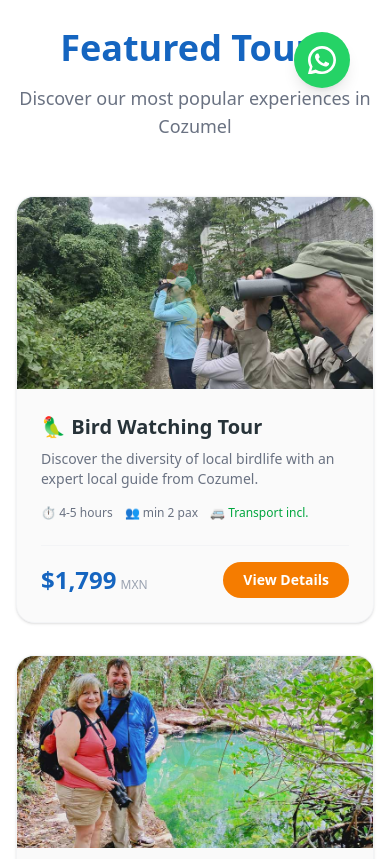
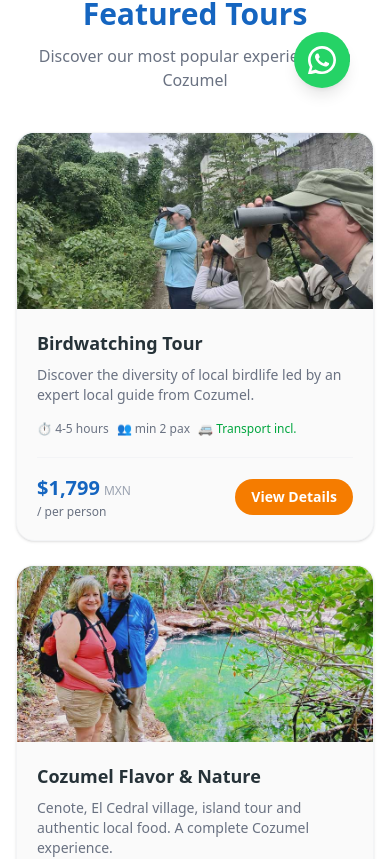
Before and after one commit to ACLTelematics/cozumelbirdingtours, a Next.js app: page /en in a window 390 px wide. Shown: the part 716-1575 px from the top of the page. Built offline with nearby package versions, Linux system fonts and the light colour scheme.

Commit message:
fix: birdwatcher typo, featured tours responsive, navbar green links

```diff
--- a/src/components/home/FeaturedTours.tsx
+++ b/src/components/home/FeaturedTours.tsx
@@ -7,43 +7,40 @@ const tours = [
   {
     slug: 'observacion-aves',
     image: '/images/tours/tour-1.jpg',
-    emoji: '🦜',
-    duration: { en: '4-5 hours', es: '4-5 horas' },
+        duration: { en: '4-5 hours', es: '4-5 horas' },
     price: '1,799',
     transport: true,
-    name: { en: 'Bird Watching Tour', es: 'Tour de Observación de Aves' },
+    name: { en: 'Birdwatching Tour', es: 'Tour de Observación de Aves' },
     short: {
-      en: 'Discover the diversity of local birdlife with an expert local guide from Cozumel.',
+      en: 'Discover the diversity of local birdlife led by an expert local guide from Cozumel.',
       es: 'Descubre la diversidad de la avifauna local acompañado de un guía local de Cozumel.',
     },
   },
   {
     slug: 'sabor-naturaleza',
     image: '/images/tours/tour-2.jpg',
-    emoji: '🌿',
     duration: { en: '5 hours', es: '5 horas' },
     price: '2,099',
     transport: true,
     name: { en: 'Cozumel Flavor & Nature', es: 'Sabor y Naturaleza de Cozumel' },
     short: {
-      en: 'Cenote, Cedral village, island tour and authentic local food. A complete Cozumel experience.',
+      en: 'Cenote, El Cedral village, island tour and authentic local food. A complete Cozumel experience.',
       es: 'Cenote, poblado del Cedral, vuelta a la isla y comida local auténtica. Una experiencia completa.',
     },
   },
   {
     slug: 'punta-sur',
     image: '/images/tours/tour-3.jpg',
-    emoji: '🦩',
     duration: { en: '3 hours', es: '3 horas' },
     price: '2,199',
     priceNote: { en: 'Boat tour / From $1,399 walking', es: 'Tour en lancha / Desde $1,399 a pie' },
     transport: false,
     name: {
-      en: 'Sunrise & Bird Watching at Punta Sur',
+      en: 'Sunrise & Birdwatching at Punta Sur',
       es: 'Amanecer y Observación de Aves en Punta Sur'
     },
     short: {
-      en: 'Discover unique species in the ecological reserve. Choose mangrove boat tour or walking tour.',
+      en: 'Discover unique species in the Punta Sur ecological reserve. Choose mangrove boat tour or walking tour.',
       es: 'Descubre especies únicas en la reserva ecológica. Elige recorrido en lancha por manglar o tour a pie.',
     },
   },
@@ -54,27 +51,27 @@ export default function FeaturedTours() {
   const l = locale as 'en' | 'es'
 
   return (
-    <section className="py-20 bg-white">
+    <section className="py-12 md:py-20 bg-white">
       <div className="max-w-7xl mx-auto px-4 sm:px-6 lg:px-8">
-        <div className="text-center mb-14">
-          <h2 className="text-4xl font-bold text-[#1565C0] mb-4">
+        <div className="text-center mb-10 md:mb-14">
+          <h2 className="text-3xl sm:text-4xl font-bold text-[#1565C0] mb-3 md:mb-4">
             {locale === 'en' ? 'Featured Tours' : 'Tours Destacados'}
           </h2>
-          <p className="text-lg text-gray-500">
+          <p className="text-base sm:text-lg text-gray-500">
             {locale === 'en'
               ? 'Discover our most popular experiences in Cozumel'
               : 'Descubre nuestras experiencias más populares en Cozumel'}
           </p>
         </div>
 
-        <div className="grid grid-cols-1 md:grid-cols-3 gap-8">
+        <div className="grid grid-cols-1 sm:grid-cols-2 lg:grid-cols-3 gap-6 md:gap-8">
           {tours.map((tour) => (
             <div
               key={tour.slug}
               className="bg-[#FAFAFA] rounded-2xl overflow-hidden shadow-sm hover:shadow-md transition-shadow border border-gray-100 flex flex-col"
             >
               {/* Image */}
-              <div className="relative h-48 bg-gradient-to-br from-[#1FB6B1]/30 to-[#2E7D32]/30 flex items-center justify-center overflow-hidden">
+              <div className="relative h-44 sm:h-48 bg-gradient-to-br from-[#1FB6B1]/30 to-[#2E7D32]/30 flex items-center justify-center overflow-hidden">
                 <Image
                   src={tour.image}
                   alt={tour.name[l]}
@@ -86,36 +83,41 @@ export default function FeaturedTours() {
               </div>
 
               {/* Content */}
-              <div className="p-6 flex flex-col flex-1">
-                <h3 className="text-xl font-bold text-[#263238] mb-2">
+              <div className="p-5 md:p-6 flex flex-col flex-1">
+                <h3 className="text-lg sm:text-xl font-bold text-[#263238] mb-2">
                   {tour.emoji} {tour.name[l]}
                 </h3>
                 <p className="text-gray-500 text-sm mb-4 flex-1">{tour.short[l]}</p>
 
                 {/* Meta */}
-                <div className="flex flex-wrap gap-3 text-xs text-gray-500 mb-6">
+                <div className="flex flex-wrap gap-2 text-xs text-gray-500 mb-5">
                   <span>⏱ {tour.duration[l]}</span>
                   <span>👥 {locale === 'en' ? 'min 2 pax' : 'mín 2 pax'}</span>
-                  <span>{tour.transport
-                    ? <span className="text-green-600">🚐 {locale === 'en' ? 'Transport incl.' : 'Transporte incl.'}</span>
-                    : <span className="text-gray-400">🚶 {locale === 'en' ? 'No transport' : 'Sin transporte'}</span>}
+                  <span>
+                    {tour.transport
+                      ? <span className="text-green-600">🚐 {locale === 'en' ? 'Transport incl.' : 'Transporte incl.'}</span>
+                      : <span className="text-gray-400">🚶 {locale === 'en' ? 'No transport' : 'Sin transporte'}</span>
+                    }
                   </span>
                 </div>
 
                 {/* Price + CTA */}
                 <div className="flex items-center justify-between pt-4 border-t border-gray-100 mt-auto">
                   <div>
-                    <span className="text-2xl font-bold text-[#1565C0]">${tour.price}</span>
+                    <span className="text-xl sm:text-2xl font-bold text-[#1565C0]">${tour.price}</span>
                     <span className="text-xs text-gray-400 ml-1">MXN</span>
+                    <div className="text-xs text-gray-500 mt-0.5">
+                      {locale === 'en' ? '/ per person' : '/ por persona'}
+                    </div>
                     {tour.priceNote && (
-                      <div className="text-xs text-gray-500 mt-1">
+                      <div className="text-xs text-gray-400 mt-0.5">
                         {tour.priceNote[l]}
                       </div>
                     )}
                   </div>
                   <Link
                     href={`/${locale}/tours`}
-                    className="bg-[#F57C00] hover:bg-[#1FB6B1] text-white text-sm font-semibold px-5 py-2 rounded-full transition-colors"
+                    className="bg-[#F57C00] hover:bg-[#1FB6B1] text-white text-sm font-semibold px-4 sm:px-5 py-2 rounded-full transition-colors"
                   >
                     {locale === 'en' ? 'View Details' : 'Ver Detalles'}
                   </Link>
@@ -126,7 +128,7 @@ export default function FeaturedTours() {
         </div>
 
         {/* Ver todos */}
-        <div className="text-center mt-12">
+        <div className="text-center mt-10 md:mt-12">
           <Link
             href={`/${locale}/tours`}
             className="inline-flex items-center gap-2 border-2 border-[#1FB6B1] text-[#1FB6B1] hover:bg-[#1FB6B1] hover:text-white font-semibold px-8 py-3 rounded-full transition-colors"
```
